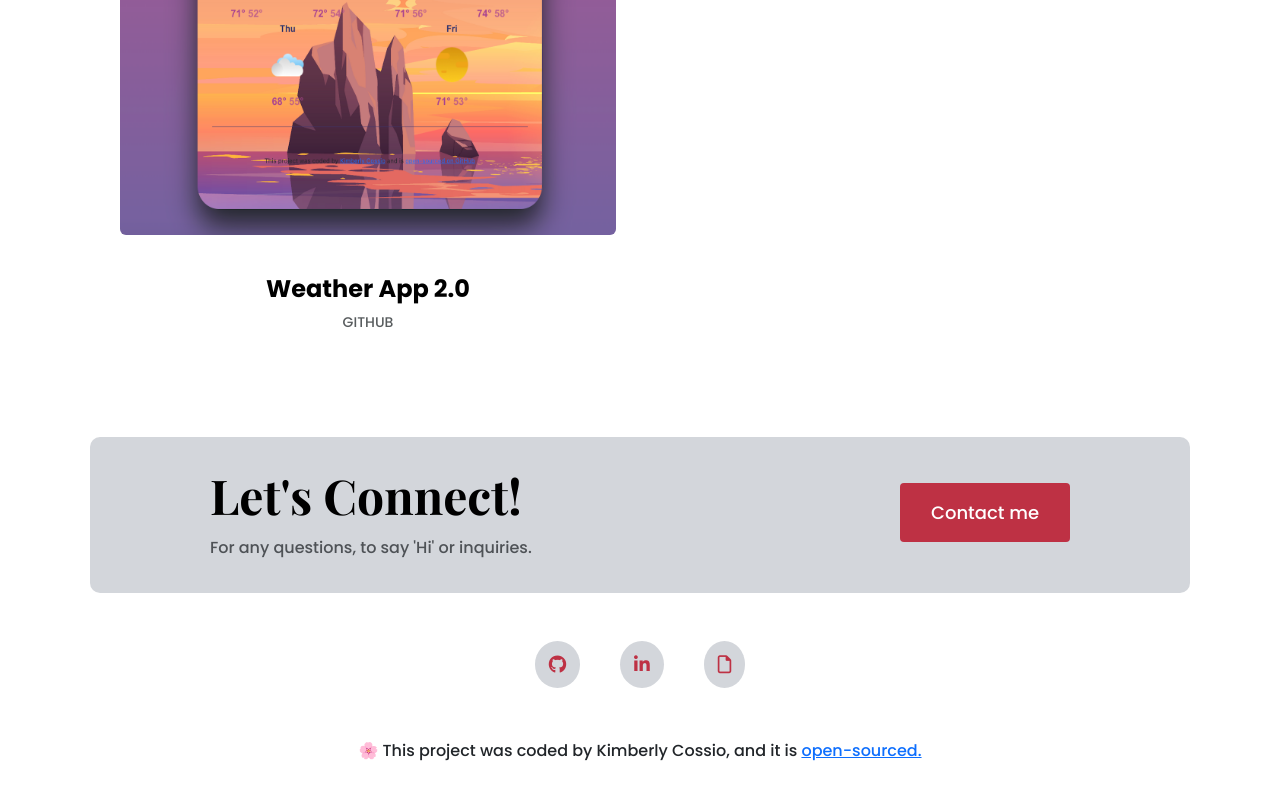
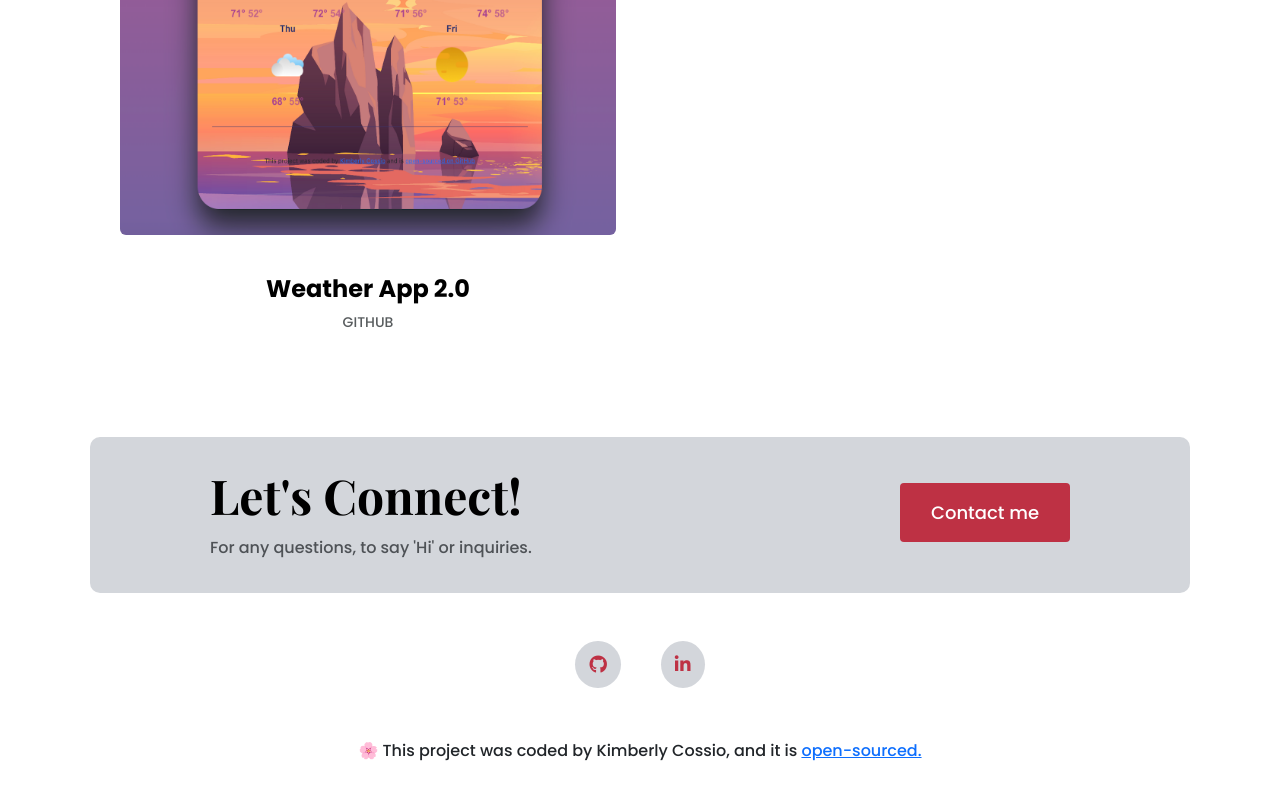
Before and after one commit to LarkAlo/My-WebPortfolio, a plain HTML site: page react.html in a window 1280 px wide. Shown: the part 1064-1864 px from the top of the page. Drawn offline with nearby package versions, Linux system fonts and the light colour scheme.

Commit message:
deleted details

```diff
--- a/react.html
+++ b/react.html
@@ -151,11 +151,6 @@
             title="LinkedIn Profile"
             ><i class="fa-brands fa-linkedin-in"></i
           ></a>
-           <a
-          href="Kimberly Cossio - Resume.pdf"
-          target="_blank"
-          title="Resume"
-          ><i class="fa-regular fa-file"></i></a>
         </div>
         <p class="text-center mt-5">
           🌸 This project was coded by Kimberly Cossio, and it is
```
Also changed, not shown: about.html (+0 -3 lines), index.html (+1 -5 lines), work.html (+3 -8 lines), 2 other files.
